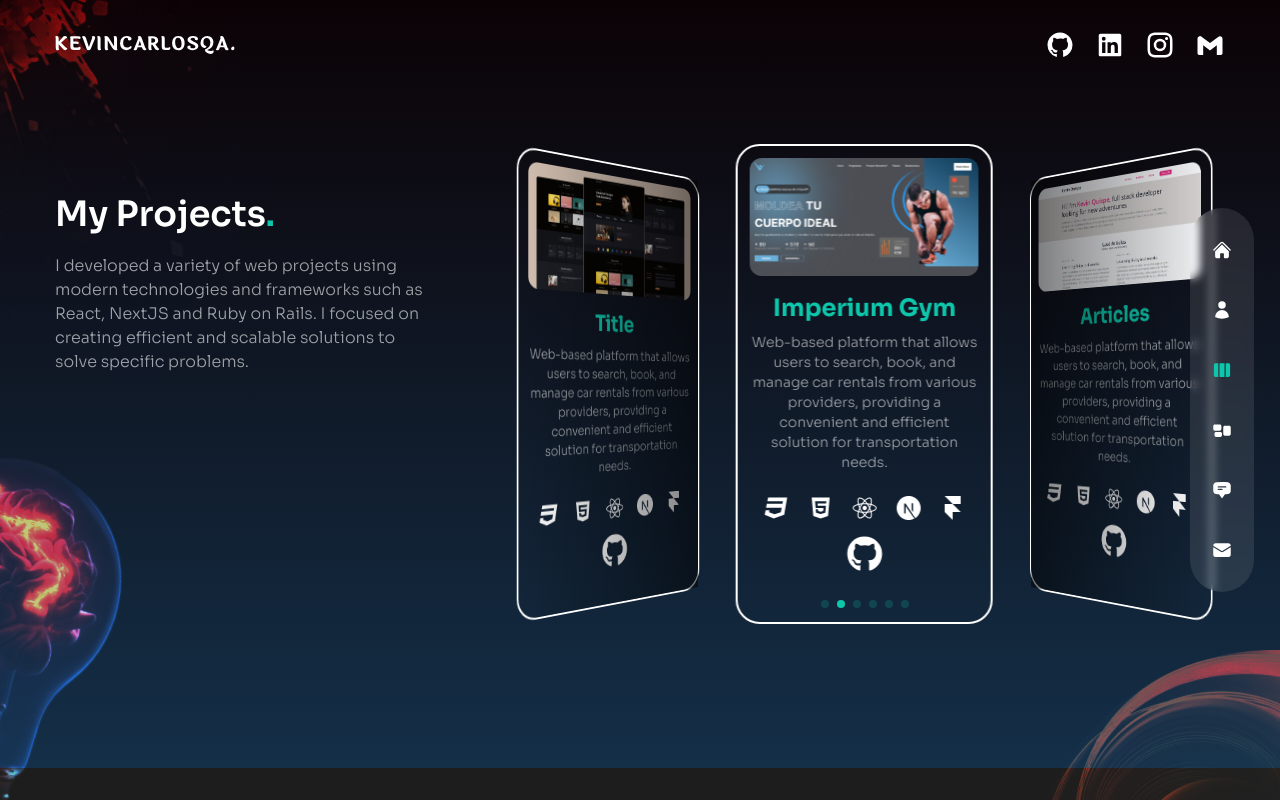
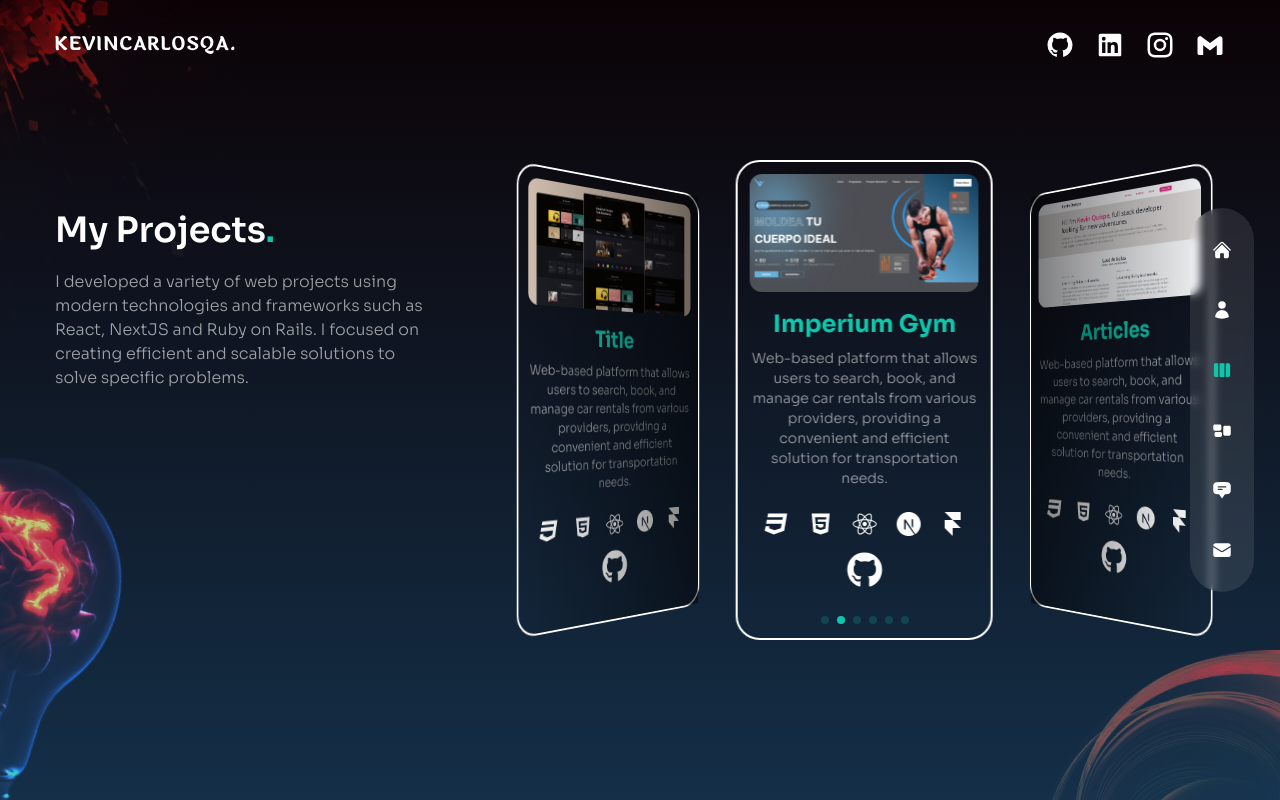
Before and after one commit to Kevincarlosqa/Portfolio, a Next.js app: page /work in a window 1280 px wide. Built offline with nearby package versions, Linux system fonts and the light colour scheme.

Commit message:
fix: work Height2

```diff
--- a/pages/work/index.js
+++ b/pages/work/index.js
@@ -9,7 +9,7 @@
 
 const Work = () => {
   return (
-    <div className="h-full bg-gradient-to-b  from-[#0B0205] to-[#142f48] py-36 flex items-center">
+    <div className="min-h-screen bg-gradient-to-b  from-[#0B0205] to-[#142f48] py-36 flex items-center">
       <Circles />
       <div className="container mx-auto">
         <div className="flex flex-col xl:flex-row gap-x-8">
```
